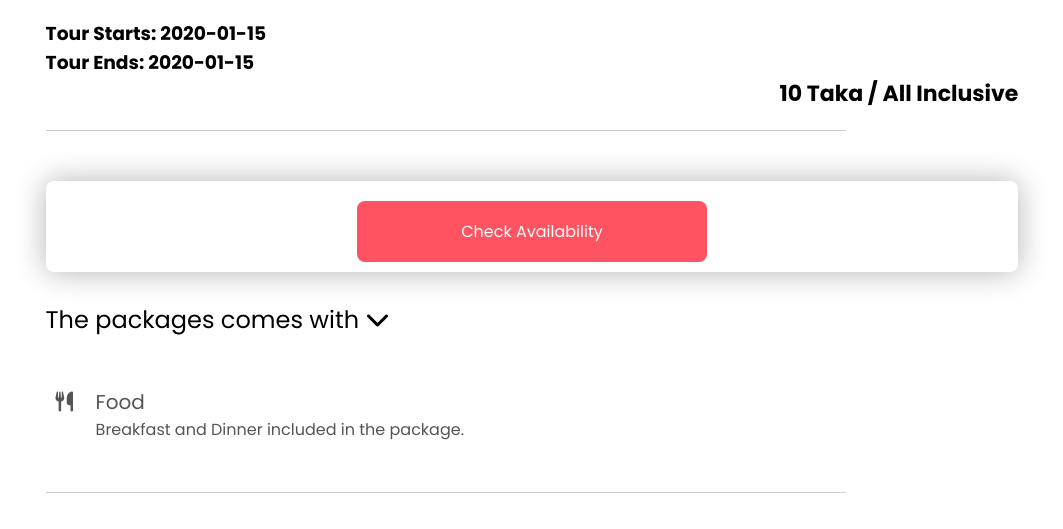
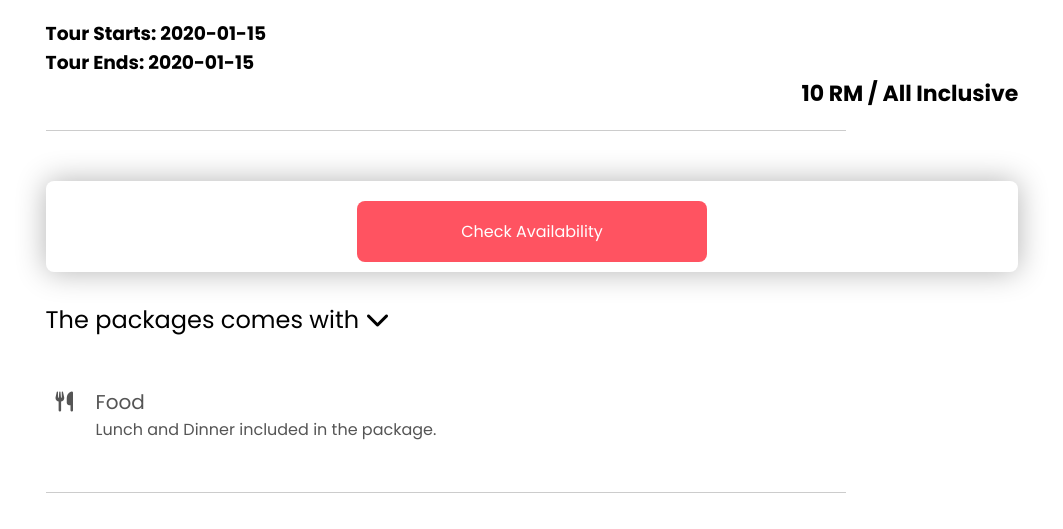
Before and after one commit to Amos-N/sb_tripbooking_system, a PHP site: page /triptrip/package.php?id=1 in a window 1280 px wide. Shown: the part 740-1269 px from the top of the page, without its empty margins (108-1171 px from the left). Run offline with PHP 8.4, Linux system fonts and the light colour scheme; tables that the repository leaves empty or names only in its code hold one stand-in row (values such as "Sample post"); grey boxes marked "Sample" are stand-in pictures; data that the repository does not hold is empty; some libraries are stand-ins or nearby versions; some web fonts are replaced.

Commit message:
Update package.php

```diff
--- a/package.php
+++ b/package.php
@@ -82,7 +82,7 @@ if (isset($_SESSION['logged_in'])) {
                 "<li>
             <i class='fa-solid fa-bus-simple'></i>Transport <br>
             <span>
-                Transportation includes bus tickets from and to " . $row['package_location'] . ".
+                Transportation includes boat ride from and to " . $row['package_location'] . ".
             </span>
         </li>";
         }
@@ -92,7 +92,7 @@ if (isset($_SESSION['logged_in'])) {
                 "<li>
             <i class='fa-solid fa-utensils'></i>Food <br>
             <span>
-                Breakfast and Dinner included in the package.
+                Lunch and Dinner included in the package.
             </span>
         </li>";
         }
@@ -135,7 +135,7 @@ if (isset($_SESSION['logged_in'])) {
         <div class='small-details'>
             <h3>Tour Starts: " . $row["package_start"] . "</h3>
             <h3>Tour Ends: " . $row["package_end"] . "</h3>
-            <h4>" . $row["package_price"] . " Taka / All Inclusive</h4>
+            <h4>" . $row["package_price"] . " RM / All Inclusive</h4>
             <div>
                 <hr class='line'>";
 
```
